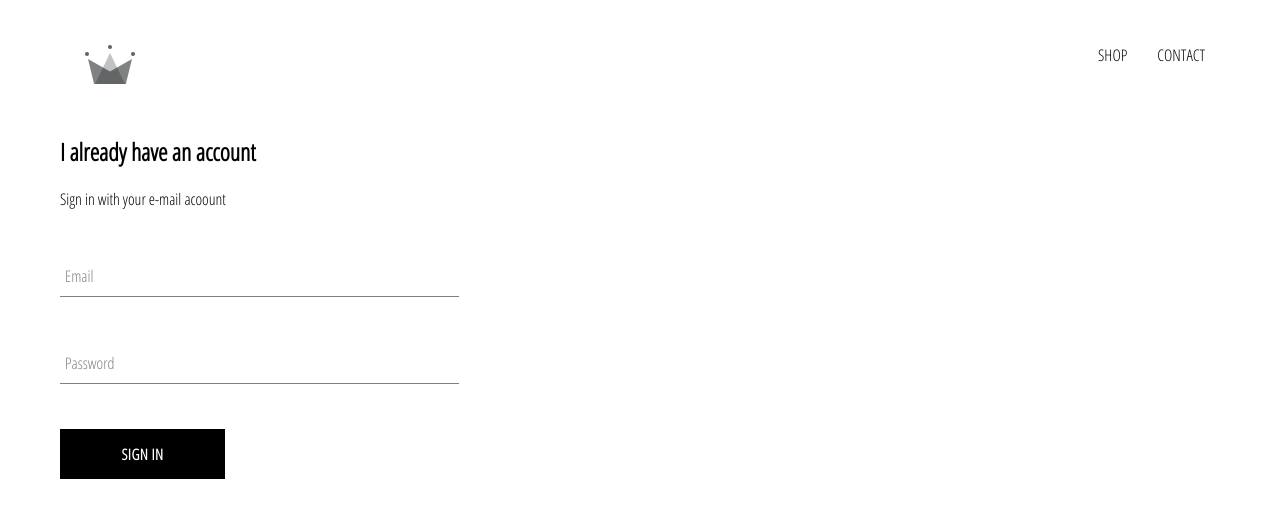
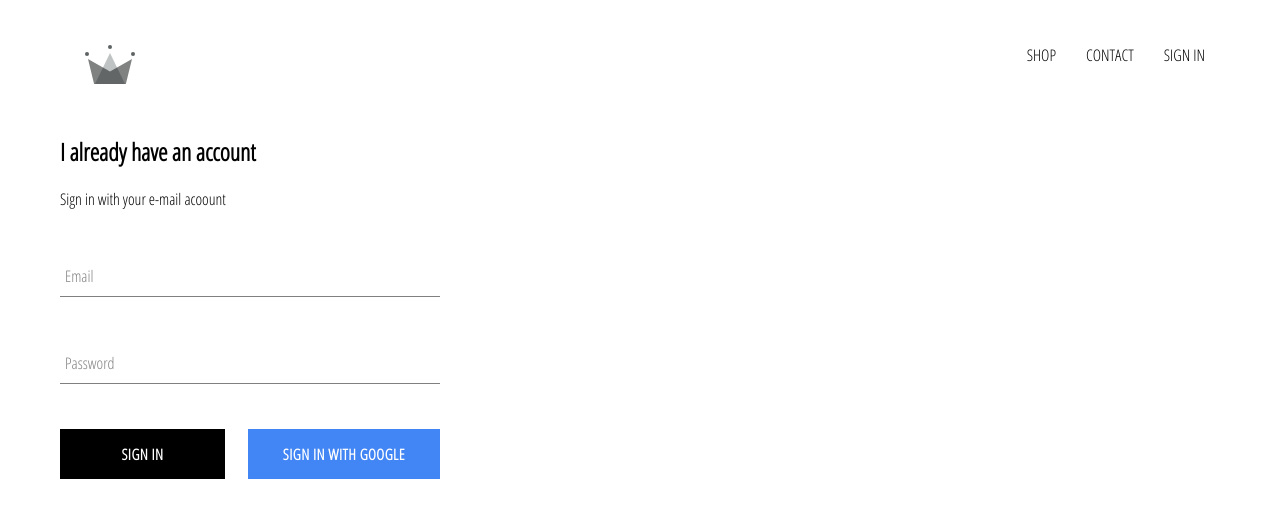
Before and after one commit to batuhanOnur/e-commerce, a React (Create React App) app: page /signin in a window 1280 px wide. Shown: the top 518 px of the page. Built offline with nearby package versions, Linux system fonts and the light colour scheme; no server answers.

Commit message:
firebase app, created sign in with google

```diff
--- a/package.json
+++ b/package.json
@@ -6,6 +6,7 @@
     "@testing-library/jest-dom": "^4.2.4",
     "@testing-library/react": "^9.3.2",
     "@testing-library/user-event": "^7.1.2",
+    "firebase": "^7.8.0",
     "node-sass": "^4.13.1",
     "react": "^16.12.0",
     "react-dom": "^16.12.0",
--- a/src/App.css
+++ b/src/App.css
@@ -7,3 +7,8 @@
     text-decoration: none;
     color:black;
 }
+
+
+*{
+    box-sizing: border-box;
+}
--- a/src/App.js
+++ b/src/App.js
@@ -6,11 +6,35 @@
 import SignInAndSignUpPage from './pages/sign-in-and-sign-up/sign-in-and-sign-up.component';
 import { Switch, Route } from 'react-router-dom'
 
+import { auth } from './firebase/firebase.utils';
 
-function App() {
+
+class App extends React.Component {
+
+  constructor(props) {
+    super(props)
+
+    this.state = {
+       currentUser: null
+    }
+  }
+
+  unsbscribeFromAuth = null
+
+  componentDidMount(){  // uygulamaya giriş yaptığımızda user session'ı tut.
+    this.unsubscribeFromAuth = auth.onAuthStateChanged(user => {
+      this.setState( {currentUser: user })
+    })
+  }
+
+  componentWillUnmount(){  // session takibi.
+    this.unsubscribeFromAuth();
+  }
+
+  render(){
   return (
     <div>
-      <Header />
+      <Header currentUser = {this.state.currentUser}/>
       <Switch>
        <Route        //exact olmazsa / ile başlayan tüm sayfalar renderlanır.
        exact
@@ -26,7 +50,8 @@
        component={SignInAndSignUpPage} />
       </Switch>
     </div>
-  );
+   );
+  }
 }
 
 export default App;
--- a/src/components/custom-button/custom-button.component.jsx
+++ b/src/components/custom-button/custom-button.component.jsx
@@ -2,8 +2,8 @@
 
 import './custom-button.styles.scss';
 
-const CustomButton = ({children, ...otherProps}) => (
-      <button className='custom-button' {...otherProps}>
+const CustomButton = ({children, isGoogleSignIn, ...otherProps}) => (
+      <button className={`${isGoogleSignIn ? 'google-sign-in':''} custom-button`} {...otherProps}>
           {children}
       </button>
 
--- a/src/components/custom-button/custom-button.styles.scss
+++ b/src/components/custom-button/custom-button.styles.scss
@@ -19,4 +19,14 @@
       color: black;
       border: 1px solid black;
     }
+
+    &.google-sign-in {
+      background-color: #4285f4;
+      color:white;
+
+      &:hover {
+         background-color: #357ae8;
+         border: none;
+      }
+    }
   }
--- a/src/components/directory/directory.component.jsx
+++ b/src/components/directory/directory.component.jsx
@@ -19,7 +19,7 @@
                   title: 'jackets',
                   imageUrl: 'https://i.ibb.co/px2tCc3/jackets.png',
                   id: 2,
-                  linkUrl: ''
+                  linkUrl: 'jackets'
                 },
                 {
                   title: 'sneakers',
--- a/src/components/header/header.component.jsx
+++ b/src/components/header/header.component.jsx
@@ -1,10 +1,11 @@
 import React from 'react';
 import { Link } from 'react-router-dom';
 import { ReactComponent as Logo} from '../../assets/crown.svg';
-
 import './header.styles.scss';
 
-const Header = () => (
+import { auth } from '../../firebase/firebase.utils';
+
+const Header = ({ currentUser }) => (
    <div className='header'>
      <Link className='logo-container' to="/">
         <Logo className='logo'/>
@@ -16,6 +17,14 @@
         <Link className='option' to='/shop'>
            CONTACT
         </Link>
+        {
+           currentUser ?
+           <div
+           className='option'
+           onClick={()=> auth.signOut()}>SIGN OUT</div>
+           :
+           <Link className='option' to='/signin'>SIGN IN</Link>
+        }
      </div>
    </div>
 
--- a/src/components/header/header.styles.scss
+++ b/src/components/header/header.styles.scss
@@ -20,6 +20,7 @@
 
       .option {
         padding: 10px 15px;
+        cursor: pointer;
       }
     }
   }
--- a/src/components/sign-in/sign-in.component.jsx
+++ b/src/components/sign-in/sign-in.component.jsx
@@ -2,6 +2,8 @@
 import './sign-in.styles.scss';
 import FormInput from '../form-input/form-input.component';
 import CustomButton from '../custom-button/custom-button.component';
+
+import { signInWithGoogle } from '../../firebase/firebase.utils';
 
 
 class SignIn extends React.Component{
@@ -49,7 +51,16 @@
                     label="Password"
                     required />
 
-                    <CustomButton type="submit"> Sign In</CustomButton>
+                    <div className='buttons'>
+                     <CustomButton type="submit"> Sign In</CustomButton>
+                     <CustomButton
+                     onClick={signInWithGoogle}
+                     isGoogleSignIn
+                     >
+                     Sign In with Google</CustomButton>
+                    </div>
+
+
                 </form>
             </div>
         )
--- a/src/components/sign-in/sign-in.styles.scss
+++ b/src/components/sign-in/sign-in.styles.scss
@@ -1,5 +1,5 @@
 .sign-in {
-    width: 30vw;
+    width: 380px;
     display: flex;
     flex-direction: column;
 
@@ -7,4 +7,9 @@
         margin: 10px 0;
     }
 
+    .buttons {
+        display:flex;
+        justify-content: space-between;
+    }
+
 }
--- /dev/null
+++ b/src/firebase/firebase.utils.js
@@ -0,0 +1,28 @@
+import firebase from 'firebase/app';
+import 'firebase/firestore';
+import 'firebase/auth';
+
+const config= {
+    apiKey: "AIzaSyCti-Klxc7WcTZbDGhIeWEBHZv8pMKNae8",
+    authDomain: "crwn-db-afc87.firebaseapp.com",
+    databaseURL: "https://crwn-db-afc87.firebaseio.com",
+    projectId: "crwn-db-afc87",
+    storageBucket: "crwn-db-afc87.appspot.com",
+    messagingSenderId: "1060035826296",
+    appId: "1:1060035826296:web:58b0e060e705640766938d",
+    measurementId: "G-Q3JS0FCFGH"
+  };
+
+  firebase.initializeApp(config);
+
+
+  export const auth = firebase.auth();
+  export const firestore = firebase.firestore();
+
+    // AUTHENTICATION
+  const provider = new firebase.auth.GoogleAuthProvider();
+  provider.setCustomParameters({prompt: 'select_account'});
+  export const signInWithGoogle = () => auth.signInWithPopup(provider);
+
+
+  export default firebase;
```
Also changed, not shown: 1 other file (tests, documents, lock files or other folders).
